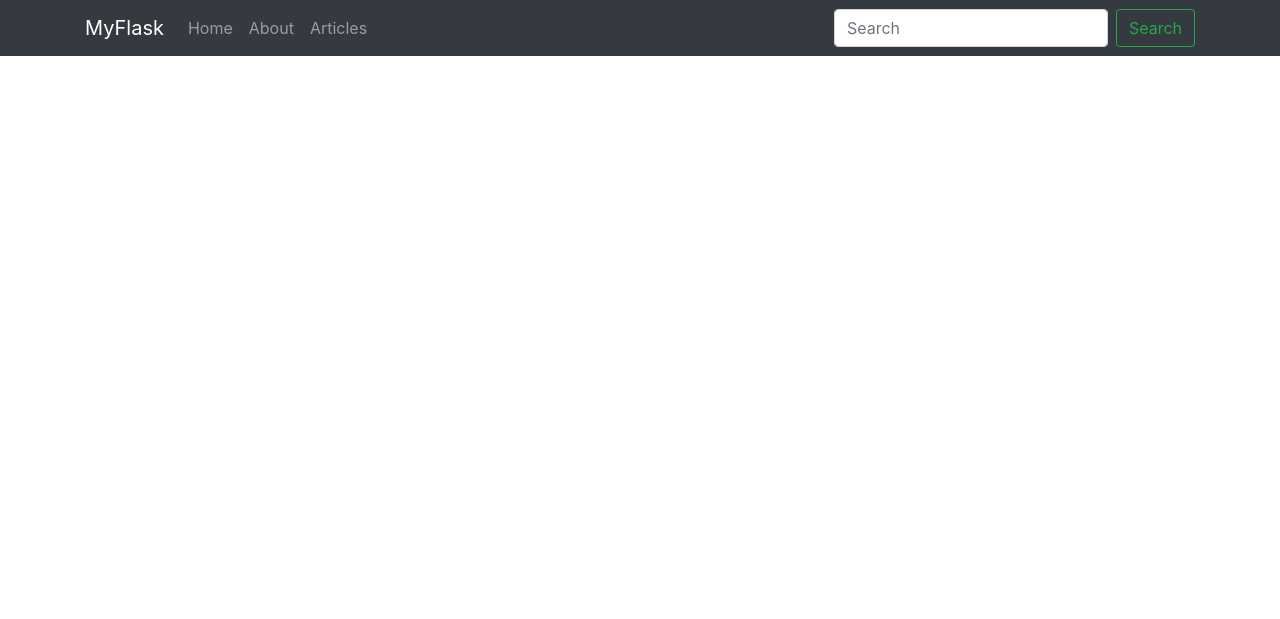
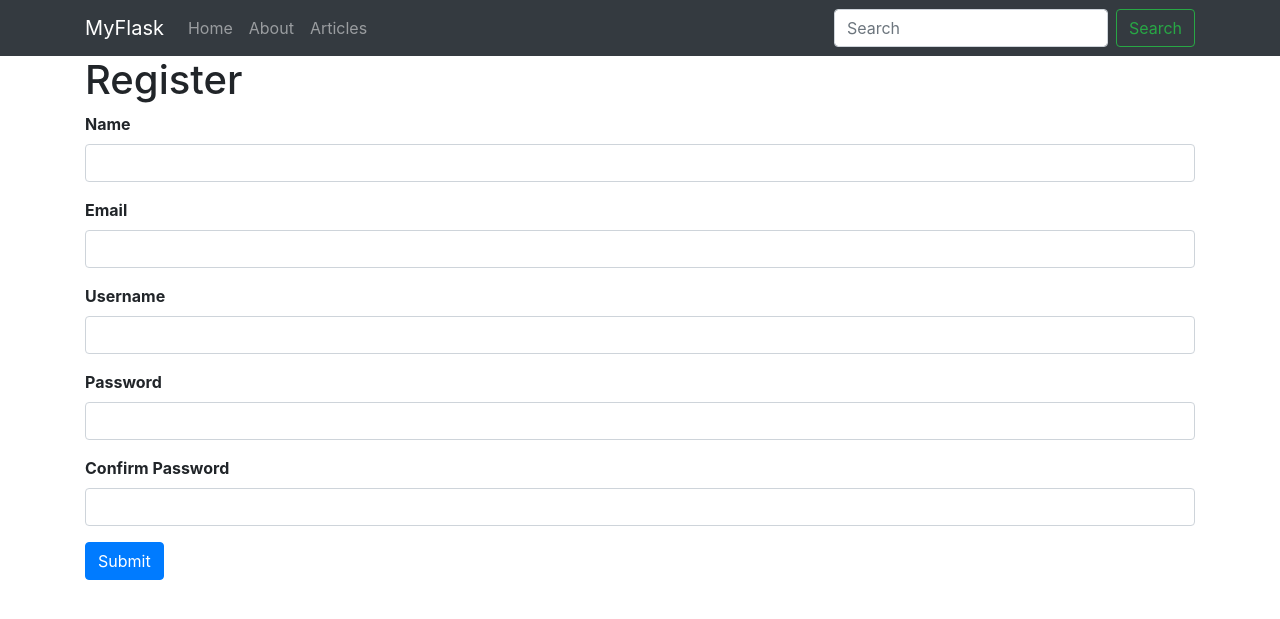
Before and after one commit to rizkisadewa/Flask-Python-Tutorial, a Flask app: page /register in a window 1280 px wide. Shown: the top 619 px of the page. Run offline with Flask 2, Linux system fonts and the light colour scheme; some libraries are stand-ins or nearby versions.

Commit message:
workin on mysql connector

```diff
--- a/app.py
+++ b/app.py
@@ -5,10 +5,20 @@ from wtforms import Form, StringField, TextAreaField, PasswordField, validators
 from passlib.hash import sha256_crypt
 
 app = Flask(__name__)
+
+# Config MySQL
+app.config['MYSQL_HOST'] = 'localhost'
+app.config['MYSQL_USER'] = 'root'
+app.config['MYSQL_PASSWORD'] = ''
+app.config['MYSQL_DB'] = 'myflaskapp'
+app.config['MYSQL_CURSORCLASS'] = 'DictCursor'
+
+mysql = MySQL(app)
+
 #use the function of Article() so that we can return the value of the data
 Articles = Articles()
 
-mysql = MySQL()
+
 
 # Create a route
 @app.route('/')
--- /dev/null
+++ b/templates/includes/_formhelpers.html
@@ -0,0 +1,12 @@
+{% macro render_field(field) %}
+  <dt>{{ field.label }}
+  <dd>{{ field(**kwargs)|safe }}
+  {% if field.errors %}
+    <ul class=errors>
+    {% for error in field.errors %}
+      <li>{{ error }}</li>
+    {% endfor %}
+    </ul>
+  {% endif %}
+  </dd>
+{% endmacro %}
--- a/templates/register.html
+++ b/templates/register.html
@@ -1,6 +1,25 @@
 {% extends 'layout.html' %}
 
 {% block body %}
-
+<h1>Register</h1>
+{% from "includes/_formhelpers.html" import render_field %}
+<form action="" method="POST">
+  <div class="form-group">
+    {{render_field(form.name, class = "form-control")}}
+  </div>
+  <div class="form-group">
+    {{render_field(form.email, class = "form-control")}}
+  </div>
+  <div class="form-group">
+    {{render_field(form.username, class = "form-control")}}
+  </div>
+  <div class="form-group">
+    {{render_field(form.password, class = "form-control")}}
+  </div>
+  <div class="form-group">
+    {{render_field(form.confirm, class = "form-control")}}
+  </div>
+  <p><input type="submit" class="btn btn-primary" name="" value="Submit"></p>
+</form>
 
 {% endblock %}
```
